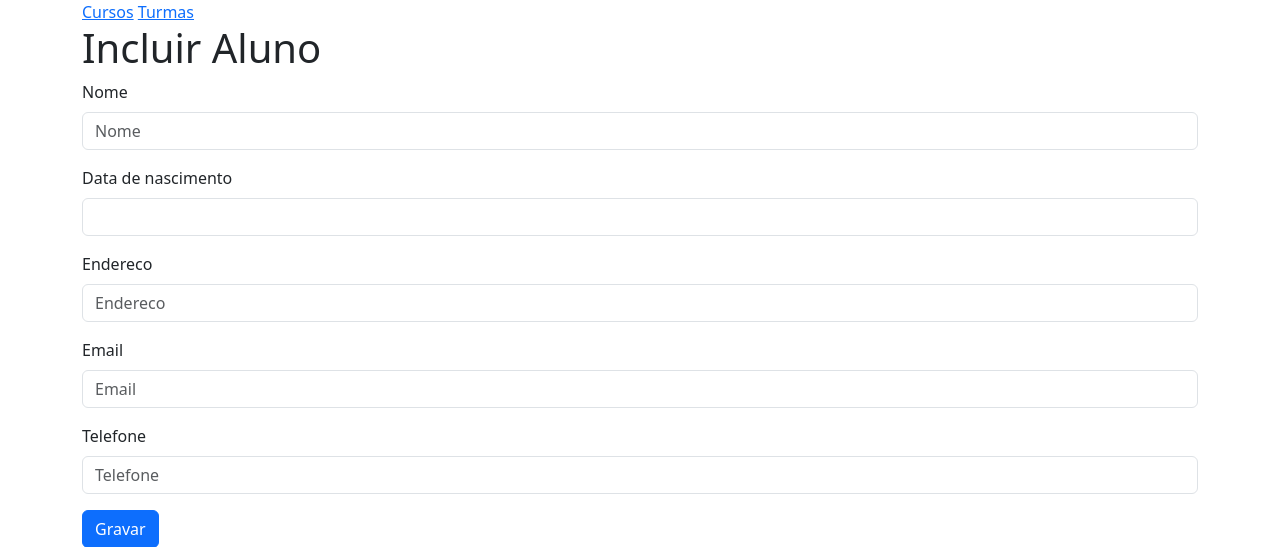
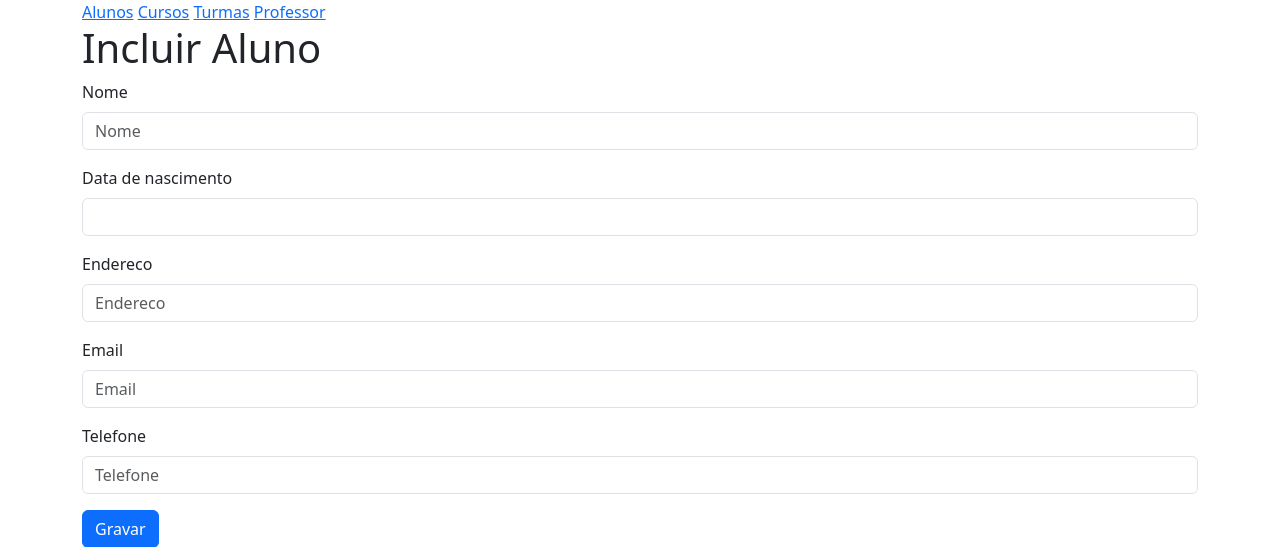
Before and after one commit to ricardoreisdata/sistema_online_django, a Django app: page /cadastro/incluir_aluno in a window 1280 px wide. Shown: the top 547 px of the page. Run offline with Django 4.2, Linux system fonts and the light colour scheme; some libraries are stand-ins or nearby versions.

Commit message:
Incluir os links de todos os links

```diff
--- a/templates/base.html
+++ b/templates/base.html
@@ -9,9 +9,10 @@
 </head>
 <body>
     <div class="container">
+        <a href="{% url 'listar_alunos' %}">Alunos</a>
         <a href="{% url 'listar_cursos' %}">Cursos</a>
-        <a href="#">Turmas</a>
-
+        <a href="{% url 'listar_turmas' %}">Turmas</a>
+        <a href="{% url 'listar_professores' %}">Professor</a>
         {% block content %}
         {% endblock  %}
     </div>
```
